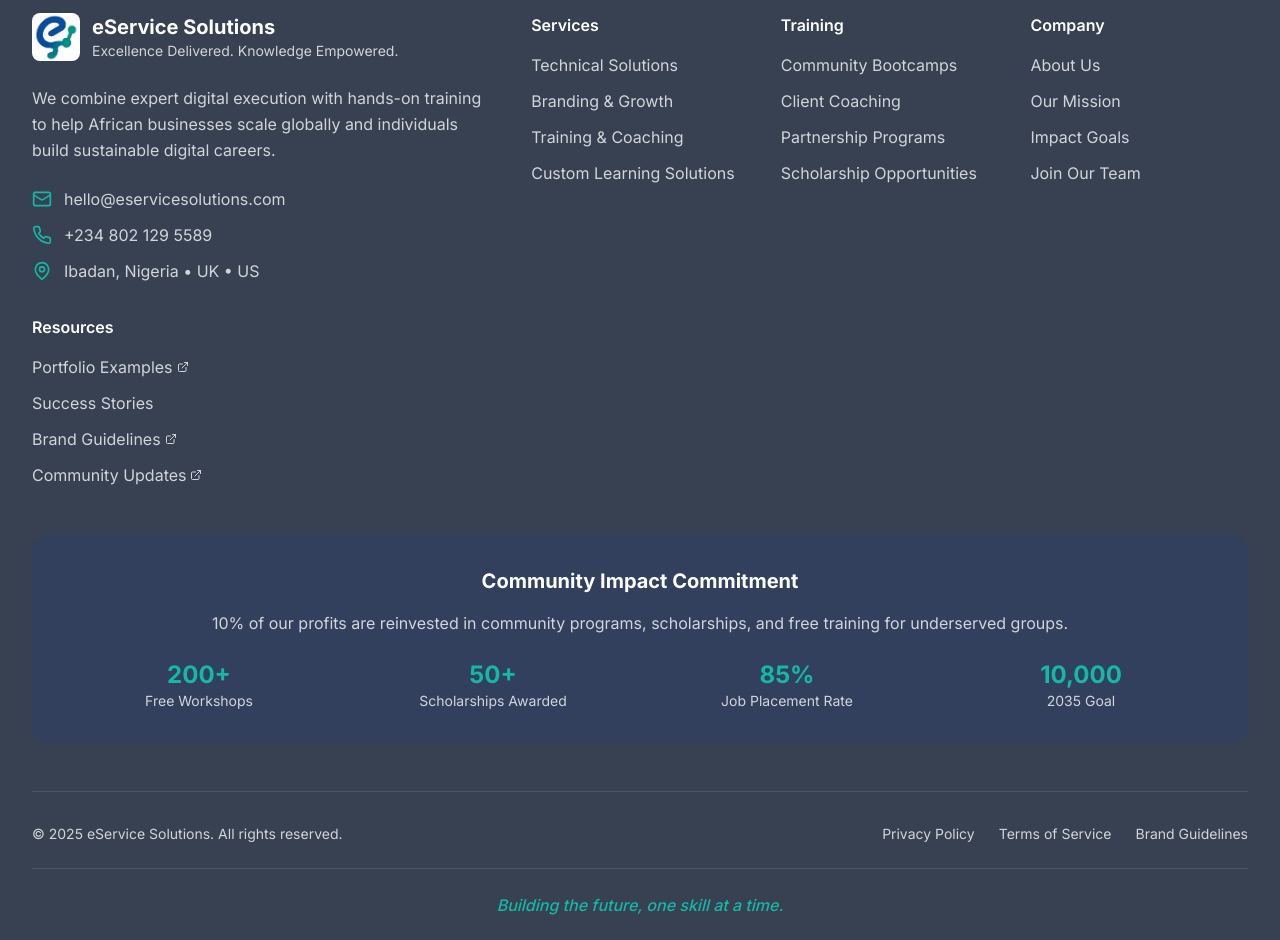
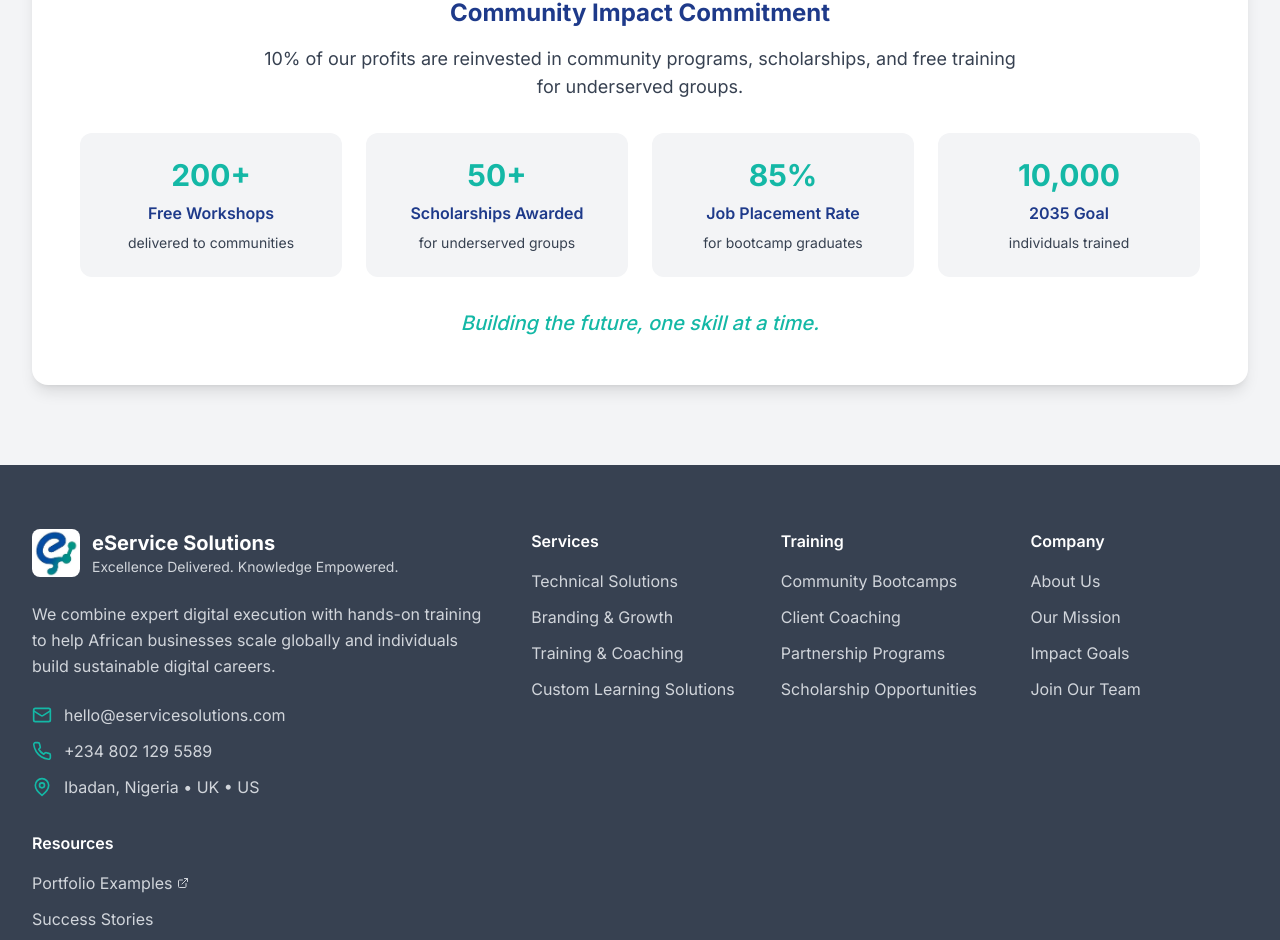
Before and after one commit to Rachamv/eService-Solutions, a React (Vite) app: page / in a window 1280 px wide. Shown: the part 8554-9494 px from the top of the page. Built offline with nearby package versions, Linux system fonts and the light colour scheme.

Commit message:
Move Community Impact from Footer to About Page

```diff
--- a/src/components/About.tsx
+++ b/src/components/About.tsx
@@ -36,6 +36,13 @@
     { year: '2025-2027', title: 'Scaling Impact', description: 'Launch certification programs and regional training centers' },
     { year: '2028-2030', title: 'Ecosystem Leadership', description: 'Train 5,000+ individuals and establish alumni network' },
     { year: '2031-2035', title: 'Continental Transformation', description: 'Achieve 10,000 individuals trained and transform 1,000+ businesses' }
+  ];
+
+  const communityMetrics = [
+    { label: 'Free Workshops', value: '200+', description: 'delivered to communities' },
+    { label: 'Scholarships Awarded', value: '50+', description: 'for underserved groups' },
+    { label: 'Job Placement Rate', value: '85%', description: 'for bootcamp graduates' },
+    { label: '2035 Goal', value: '10,000', description: 'individuals trained' }
   ];
 
   return (
@@ -186,7 +193,7 @@
         </div>
 
         {/* Looking Forward */}
-        <div className="bg-gradient-to-r from-eservice-blue to-knowledge-teal rounded-2xl p-8 lg:p-12 text-white">
+        <div className="bg-gradient-to-r from-eservice-blue to-knowledge-teal rounded-2xl p-8 lg:p-12 text-white mb-20">
           <h3 className="text-2xl font-bold text-center mb-12">Looking Forward</h3>
 
           <div className="grid lg:grid-cols-3 gap-8">
@@ -208,6 +215,32 @@
             </p>
           </div>
         </div>
+
+        {/* Community Impact Commitment */}
+        <div className="bg-white rounded-2xl p-8 lg:p-12 shadow-lg">
+          <div className="text-center mb-8">
+            <h3 className="text-2xl font-bold text-eservice-blue mb-4">Community Impact Commitment</h3>
+            <p className="text-lg text-professional-gray max-w-3xl mx-auto">
+              10% of our profits are reinvested in community programs, scholarships, and free training for underserved groups.
+            </p>
+          </div>
+
+          <div className="grid md:grid-cols-2 lg:grid-cols-4 gap-6 mb-8">
+            {communityMetrics.map((metric, index) => (
+              <div key={index} className="text-center p-6 bg-light-gray rounded-xl hover:shadow-md transition-all duration-300">
+                <div className="text-3xl font-bold text-knowledge-teal mb-2">{metric.value}</div>
+                <div className="font-semibold text-eservice-blue mb-2">{metric.label}</div>
+                <div className="text-sm text-professional-gray">{metric.description}</div>
+              </div>
+            ))}
+          </div>
+
+          <div className="text-center">
+            <p className="text-xl font-medium italic text-knowledge-teal">
+              Building the future, one skill at a time.
+            </p>
+          </div>
+        </div>
       </div>
     </section>
   );
--- a/src/components/Footer.tsx
+++ b/src/components/Footer.tsx
@@ -109,34 +109,6 @@
           ))}
         </div>
 
-        {/* Community Impact */}
-        <div className="bg-eservice-blue/20 rounded-2xl p-8 mb-12">
-          <div className="text-center">
-            <h4 className="text-xl font-bold text-white mb-4">Community Impact Commitment</h4>
-            <p className="text-gray-300 mb-6">
-              10% of our profits are reinvested in community programs, scholarships, and free training for underserved groups.
-            </p>
-            <div className="grid grid-cols-2 md:grid-cols-4 gap-6">
-              <div className="text-center">
-                <div className="text-2xl font-bold text-knowledge-teal">200+</div>
-                <div className="text-sm text-gray-300">Free Workshops</div>
-              </div>
-              <div className="text-center">
-                <div className="text-2xl font-bold text-knowledge-teal">50+</div>
-                <div className="text-sm text-gray-300">Scholarships Awarded</div>
-              </div>
-              <div className="text-center">
-                <div className="text-2xl font-bold text-knowledge-teal">85%</div>
-                <div className="text-sm text-gray-300">Job Placement Rate</div>
-              </div>
-              <div className="text-center">
-                <div className="text-2xl font-bold text-knowledge-teal">10,000</div>
-                <div className="text-sm text-gray-300">2035 Goal</div>
-              </div>
-            </div>
-          </div>
-        </div>
-
         {/* Bottom Bar */}
         <div className="border-t border-gray-600 pt-8">
           <div className="flex flex-col md:flex-row justify-between items-center">
```
